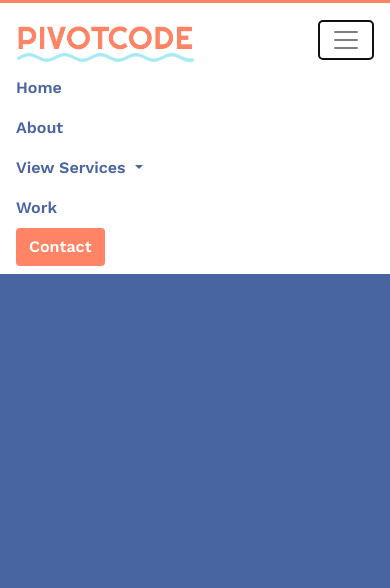
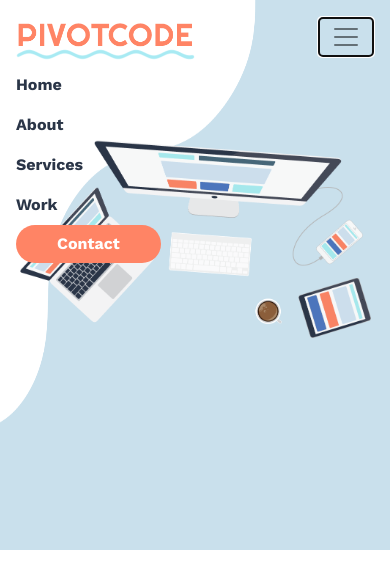
Before and after one commit to knvaughn/pivotcode, a plain HTML site: page index.html in a window 390 px wide. Both pictures are taken after a click on the button "Toggle navigation". Drawn offline with Linux system fonts and the light colour scheme.

Commit message:
style header

```diff
--- a/assets/css/main.css
+++ b/assets/css/main.css
@@ -115,8 +115,8 @@ body {color: var(--dark-grey); font-family: 'Work Sans', sans-serif;}
 #buttons
 
 -----------------------------------------*/
-.btn {background: var(--orange); transition: all .2s linear; color: #fff!important;}
-.btn:hover {box-shadow: 0px 8px 8px var(--peach); transform: rotate(180deg); transition: all .2s linear;}
+.btn {padding: 6px 40px; border-radius: 50px!important; background: var(--orange); color: #fff!important; transition: .3s!important;}
+.btn:hover {background: #f78f76;}
 
 /* -----------------------------------------
 
@@ -124,20 +124,42 @@ body {color: var(--dark-grey); font-family: 'Work Sans', sans-serif;}
 
 -----------------------------------------*/
 body, html {height: 100%;}
-#nav {background: #fff; border-top: 3px solid var(--orange);}
 .navbar-brand {width: 50%; max-width: 200px; padding-top: 15px;}
-#logo {width: 100%;}
-#nav .navbar-nav li a {transition: color .2s; color: var(--dark-blue); font-weight: 600; font-size: 16px;}
-#nav .navbar-nav li a:hover {color: var(--orange);}
-header {background: var(--dark-blue); height: 100%;}
-.nav-wrap {position: relative;}
-header .curve {z-index: 999; position: absolute; left: 0; top: 93px; width: 100%; height: 40px;}
+#logo {width: 100%; transition: .3s linear!important;}
+#logo:hover {animation: animate .3s linear;}
+@keyframes animate {
+    0% {
+        transform: rotate(0deg);
+    }
+    25% {
+        transform: rotate(-10deg);
+    }
+    50% {
+        transform: rotate(0deg);
+    }
+    75% {
+        transform: rotate(10deg);
+    }
+    100% {
+        transform: rotate(0deg);
+    }
+}
+#nav .navbar-nav li a {transition: color .3s; color: #2a3547; font-weight: 700; font-size: 16px;}
+#nav .navbar-nav li a:hover {color: var(--dark-blue);}
+header {background: #fff url('../images/header-image.png') no-repeat top right; background-size: calc(100% - 200px) 100%; height: 100%; position: relative;}
+header:after {content: ''; display: block; position: absolute; width: 100%; height: 100%; background: url(../images/header-graphic.png) no-repeat right 100px center; background-size: 50% auto;}
+.nav-wrap {position: absolute;width: 100%; z-index: 9999;}
+
 
 /* -----------------------------------------
 
 #responsive
 
 -----------------------------------------*/
+@media screen and (max-width: 1200px) {
+    header {height: 550px;}
+}
+
 @media screen and (min-width: 992px) {
     #nav {padding: 20px 55px 10px;}
     .navbar-expand-lg .navbar-nav .nav-link {padding-left: .8rem; padding-right: .8rem;}
@@ -145,5 +167,11 @@ header .curve {z-index: 999; position: absolute; left: 0; top: 93px; width: 100%
 }
 
 @media screen and (max-width: 991px) {
-    header .curve {top: 80px;}
+    header {background: none;}
+    header:before {content: ""; display: block; position: absolute; width: 100%; height: 100%; background: #fff url('../images/header-image.png') no-repeat top right 0px; background-size: 150% 100%; transform: rotateX(-180deg)}
+    header:after {background-position: center left 20px;}
 }
+
+@media screen and (max-width: 767px) {
+    header:after {background-size: 90% auto; background-position: top 140px center;}
+}
--- a/index.html
+++ b/index.html
@@ -22,7 +22,7 @@
 <body>
     <header>
         <div class="nav-wrap">
-            <nav id="nav" class="navbar navbar-expand-lg fixed-top navbar-light">
+            <nav id="nav" class="navbar navbar-expand-lg navbar-light">
                 <a class="navbar-brand" href="#">
                     <img src="assets/images/logo.png" alt="Logo" id="logo">
                 </a>
@@ -37,17 +37,9 @@
                         <li class="nav-item">
                             <a class="nav-link" href="#">About</a>
                         </li>
-                        <li class="nav-item dropdown">
-                                <a class="nav-link dropdown-toggle" href="#" id="navbarDropdown" role="button" data-toggle="dropdown" aria-haspopup="true" aria-expanded="false">
-                                View Services
-                                </a>
-                                <div class="dropdown-menu" aria-labelledby="navbarDropdown">
-                                <a class="dropdown-item" href="#">Action</a>
-                                <a class="dropdown-item" href="#">Another action</a>
-                                <div class="dropdown-divider"></div>
-                                <a class="dropdown-item" href="#">Something else here</a>
-                                </div>
-                            </li>
+                        <li class="nav-item">
+                            <a class="nav-link" href="#">Services</a>
+                        </li>
                         <li class="nav-item">
                             <a class="nav-link" href="#">Work</a>
                         </li>
@@ -57,7 +49,6 @@
                     </ul>
                 </div>
             </nav>
-            <img src="assets/images/nav-curve-bottom.png" alt="Design curve" class="curve">
         </div>
 
     </header>
```
Also changed, not shown: assets/images/header-graphic.png (added), assets/images/header-image.png (added), assets/images/squiggle.png (added).
